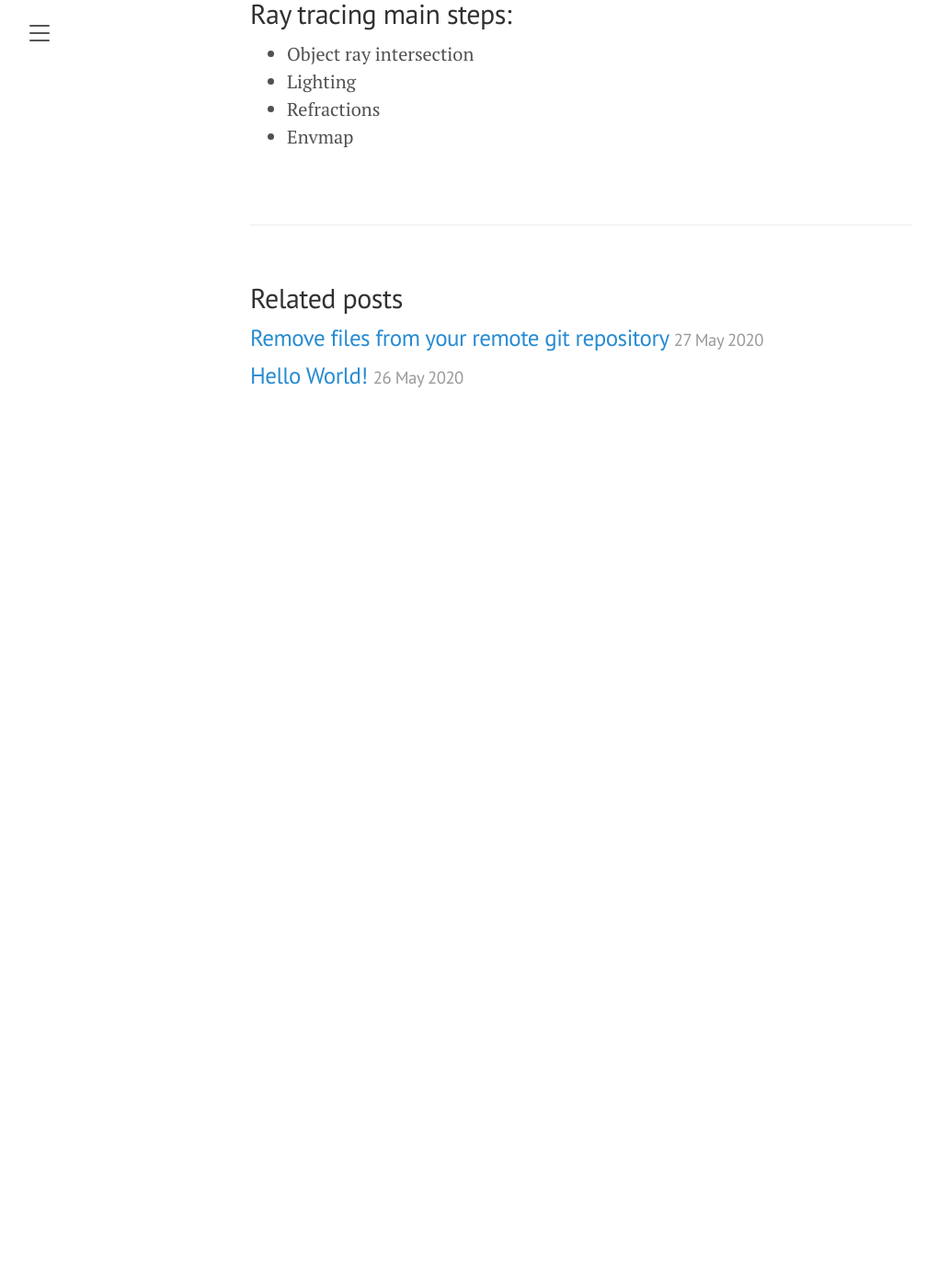
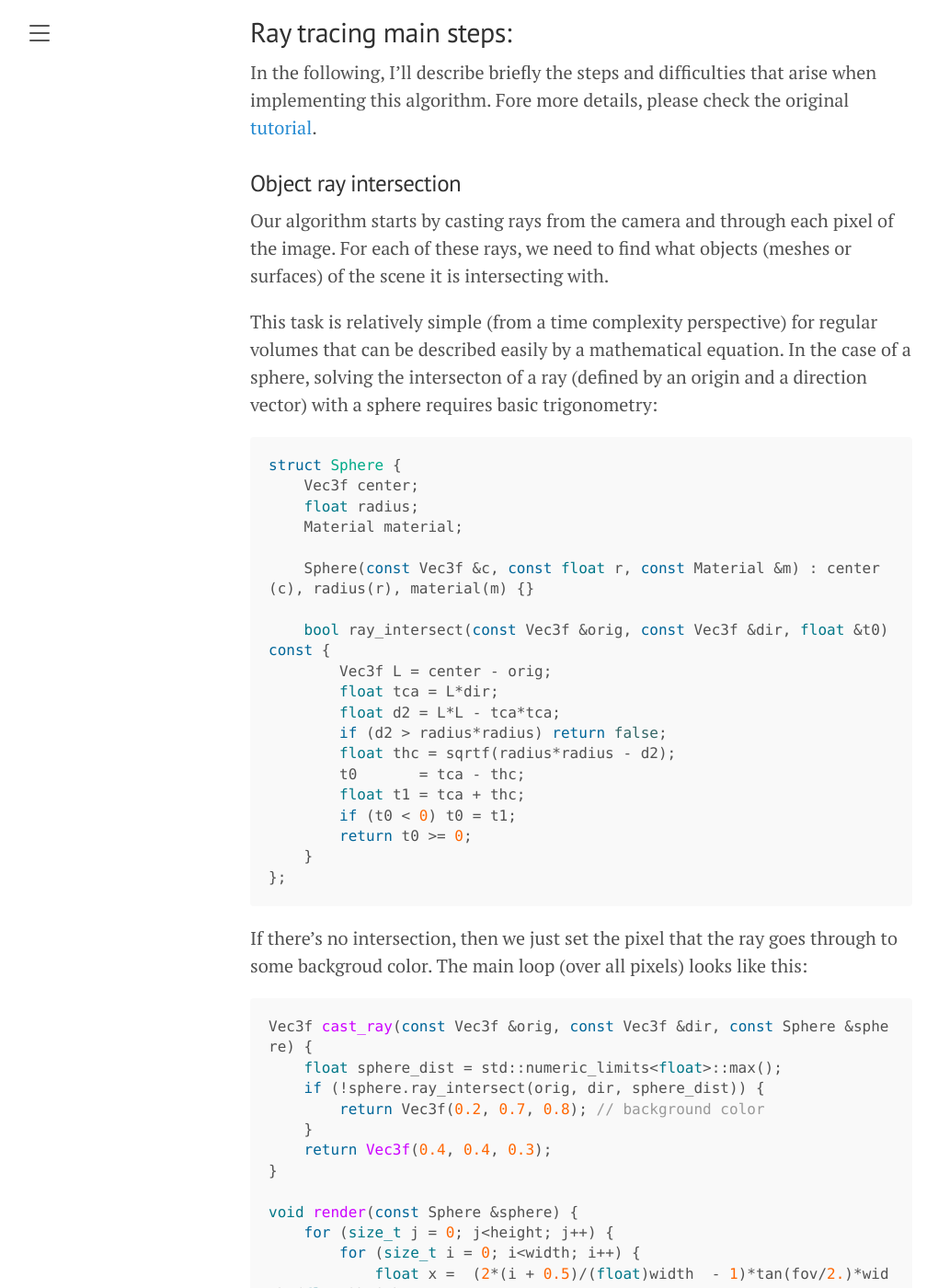
Before and after one commit to elrhaff/elrhaff.github.io, a Jekyll site: the page built from _posts/2020-07-02-tinyraytracer.md, in a window 1280 px wide and 1400 px high, scrolled down 2316 px. Shown: the whole window at 92% size, without its empty margins (8-1028 px from the left). Built offline with Jekyll 4.4.1, drawn with Linux system fonts in a browser that asks for light colours; comment, search, counter and statistics services are not loaded; before the commit the page ends 2801 px from its top, so only the background shows below that; some of the changed text lies outside the part shown.

Commit message:
ray intersection

````diff
--- a/_posts/2020-07-02-tinyraytracer.md
+++ b/_posts/2020-07-02-tinyraytracer.md
@@ -14,6 +14,7 @@ spheres, three light sources, and the background image):
 <img src='{{ site.baseurl }}/public/resources/raytraced.gif' width="1080" />
 
 (Background image credit: [P. Horálek](https://www.facebook.com/PetrHoralekPhotography) / ESO)
+
 The source code used to generate this GIF can be found [here](https://github.com/elrhaff/tinyraytracer).
 
 ## What is ray tracing ?
@@ -40,13 +41,68 @@ The main idea is to cast rays from the camera through each pixel in the image, a
 off the objects of the scene a fixed number of iterations (called the <em> depth </em>). A depth of one is what is
 called <em> [ray casting](https://en.wikipedia.org/wiki/Ray_casting) </em> . Higher depths lead better results. A depth of > 6 is generally good
 enough for to get a realistic looking scene. An infinite depth is what is called
-<em> [global illumination](https://en.wikipedia.org/wiki/Global_illumination) </em>  (how real world
-illumination works).
+<em> [global illumination](https://en.wikipedia.org/wiki/Global_illumination) </em>  (as real as it gets!).
 
 
 ## Ray tracing main steps:
+In the following, I'll describe briefly the steps and difficulties that arise when implementing this algorithm. Fore more details, please check the original [tutorial](https://github.com/ssloy/tinyraytracer/wiki/Part-1:-understandable-raytracing).
 
-* Object ray intersection
+### Object ray intersection
+Our algorithm starts by casting rays from the camera and through each pixel of the image. For each of these rays, we need to find what objects (meshes or surfaces) of the scene it is
+intersecting with.
+
+This task is relatively simple (from a time complexity perspective) for regular volumes that can be described easily by a mathematical equation. In the
+case of a sphere, solving the intersecton of a ray (defined by an origin and a direction vector) with a sphere requires basic trigonometry:
+
+```cpp
+struct Sphere {
+    Vec3f center;
+    float radius;
+    Material material;
+
+    Sphere(const Vec3f &c, const float r, const Material &m) : center(c), radius(r), material(m) {}
+
+    bool ray_intersect(const Vec3f &orig, const Vec3f &dir, float &t0) const {
+        Vec3f L = center - orig;
+        float tca = L*dir;
+        float d2 = L*L - tca*tca;
+        if (d2 > radius*radius) return false;
+        float thc = sqrtf(radius*radius - d2);
+        t0       = tca - thc;
+        float t1 = tca + thc;
+        if (t0 < 0) t0 = t1;
+        return t0 >= 0;
+    }
+};
+```
+
+If there's no intersection, then we just set the pixel that the ray goes through to some backgroud color. The main loop (over all pixels) looks like this:
+
+```cpp
+Vec3f cast_ray(const Vec3f &orig, const Vec3f &dir, const Sphere &sphere) {
+    float sphere_dist = std::numeric_limits<float>::max();
+    if (!sphere.ray_intersect(orig, dir, sphere_dist)) {
+        return Vec3f(0.2, 0.7, 0.8); // background color
+    }
+    return Vec3f(0.4, 0.4, 0.3);
+}
+
+void render(const Sphere &sphere) {
+    for (size_t j = 0; j<height; j++) {
+        for (size_t i = 0; i<width; i++) {
+            float x =  (2*(i + 0.5)/(float)width  - 1)*tan(fov/2.)*width/(float)height;
+            float y = -(2*(j + 0.5)/(float)height - 1)*tan(fov/2.);
+            Vec3f dir = Vec3f(x, y, -1).normalize();
+            framebuffer[i+j*width] = cast_ray(Vec3f(0,0,0), dir, sphere);
+        }
+    }
+}
+```
+
+The intersection of a ray with a triangular meshes is much more time consuming. For each ray, we need to verify the intersection with all of the triangles. That's why ray tracing is slow in practice.
+This can be sped-up by only considering rays that intersect the bounding box of the mesh (min and max coordinates of the vertices over the different axes). Rays that don't interset
+the bounding box won't intersect the mesh.
+
 * Lighting
 * Refractions
 * Envmap
````
